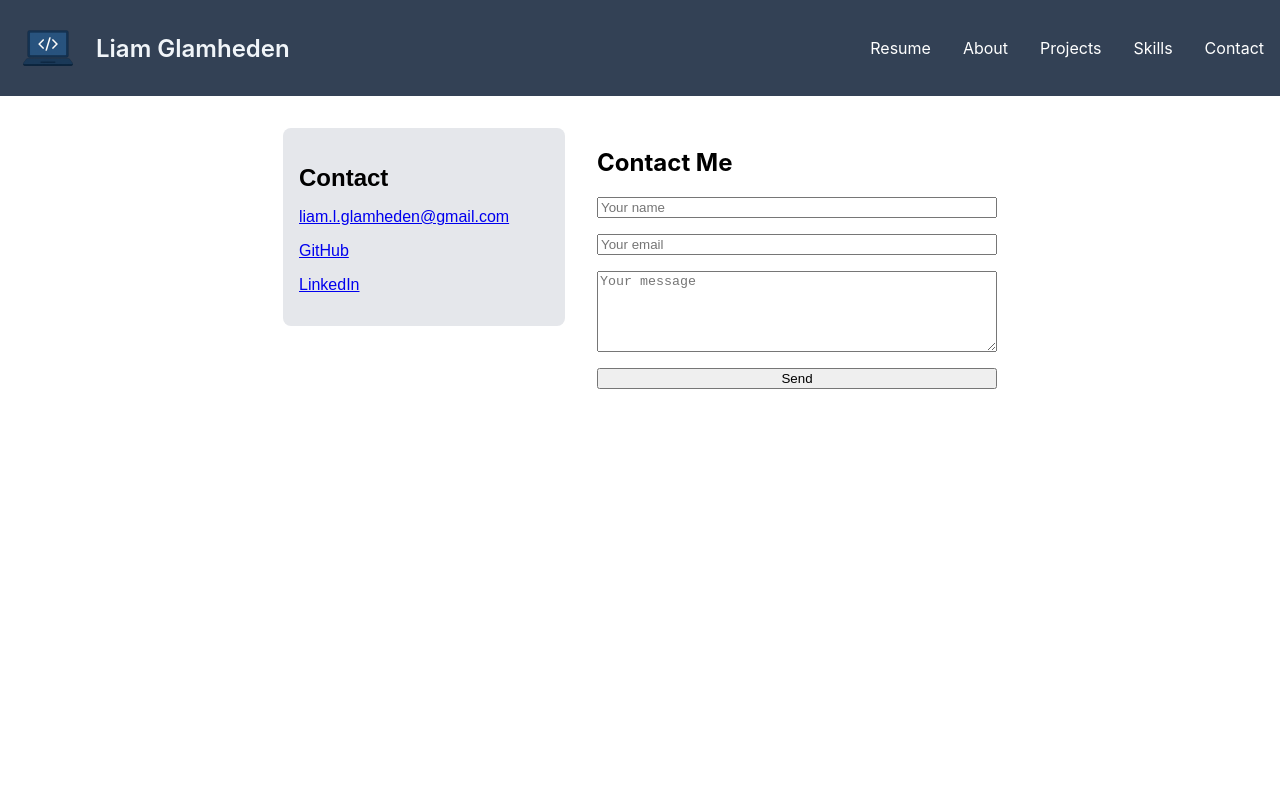
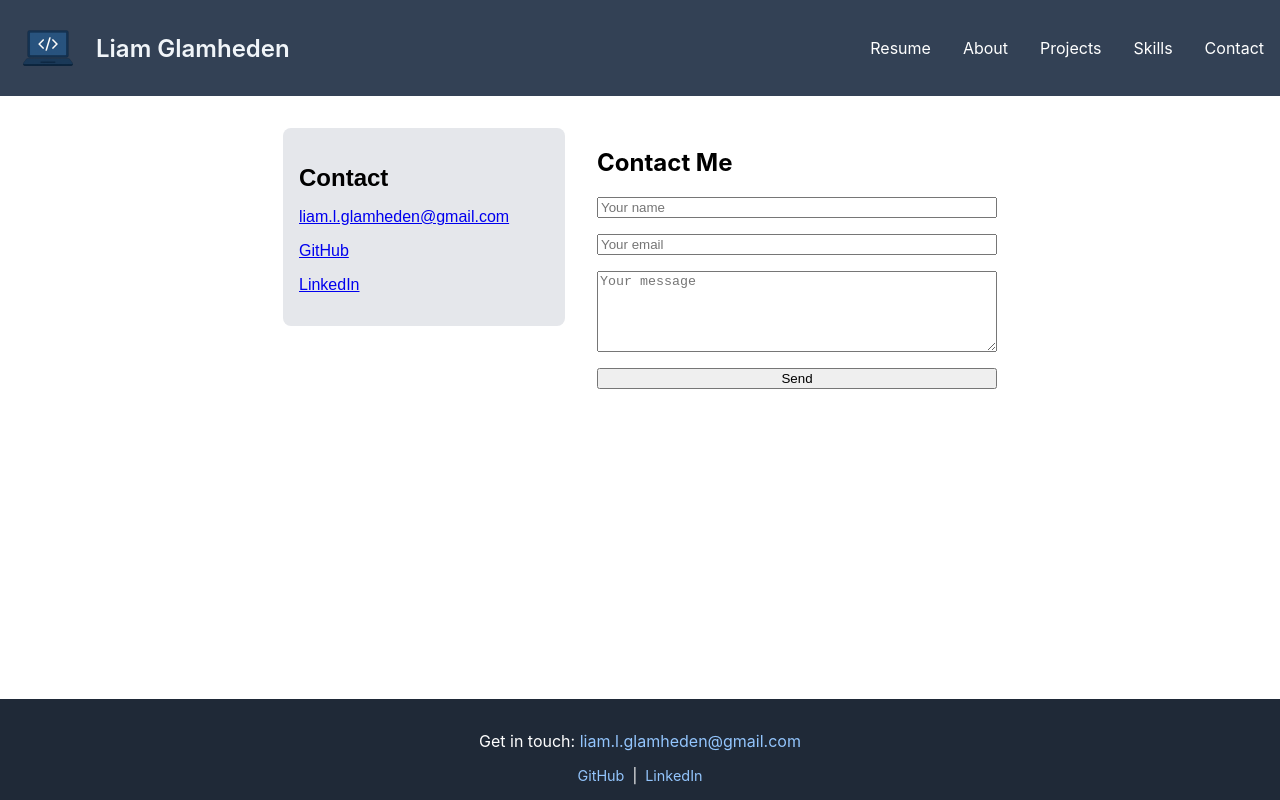
Before and after one commit to LiamGlamheden/fullstack-portfolio, a React (Create React App) app in the folder frontend/: page /contact in a window 1280 px wide. Built offline with nearby package versions, Linux system fonts and the light colour scheme.

Commit message:
add footer

```diff
--- a/frontend/src/App.tsx
+++ b/frontend/src/App.tsx
@@ -1,22 +1,33 @@
 import HomePage from './pages/HomePage';
 import Header from './components/Header';
+import Footer from './components/Footer';
+import AboutPage from './pages/AboutPage';
+import ContactPage from './pages/ContactPage';
 import { BrowserRouter as Router, Routes, Route } from 'react-router-dom';
 import React from 'react';
-import ReactDOM from 'react-dom/client';
-import AboutPage from './pages/AboutPage';
-import ContactPage from './pages/ContactPage';
 
 export default function App() {
   return (
     <Router>
-      <div className="App">
+      <div
+        className="App"
+        style={{
+          display: 'flex',
+          flexDirection: 'column',
+          minHeight: '100vh',
+        }}
+      >
         <Header />
-        <Routes>
-          <Route path='/' element={<HomePage/>} />
-          <Route path='/about' element={<AboutPage/>} />
-          <Route path='/contact' element={<ContactPage/>} />
 
-        </Routes>
+        <main style={{ flex: 1 }}>
+          <Routes>
+            <Route path='/' element={<HomePage />} />
+            <Route path='/about' element={<AboutPage />} />
+            <Route path='/contact' element={<ContactPage />} />
+          </Routes>
+        </main>
+
+        <Footer />
       </div>
     </Router>
   );
--- /dev/null
+++ b/frontend/src/components/Footer.tsx
@@ -0,0 +1,22 @@
+export default function Footer() {
+    return (
+      <footer style={{
+        backgroundColor: "#1f2937",
+        color: "white",
+        padding: "1rem",
+        textAlign: "center",
+        marginTop: "auto"
+      }}>
+        <p>Get in touch: <a href="mailto:liam.l.glamheden@gmail.com" style={{color: "#93c5fd", textDecoration: "none"}}>liam.l.glamheden@gmail.com</a></p>
+        <div style={{ marginTop: "0.5rem", fontSize: "0.9rem" }}>
+          <a href="https://github.com/LiamGlamheden" target="_blank" rel="noopener noreferrer" style={{ color: "#93c5fd", textDecoration: "none", margin: "0 0.5rem" }}>
+            GitHub
+          </a>
+          |
+          <a href="https://www.linkedin.com/in/liam-glamheden-b45463262/" target="_blank" rel="noopener noreferrer" style={{ color: "#93c5fd", textDecoration: "none", margin: "0 0.5rem" }}>
+            LinkedIn
+          </a>
+        </div>
+      </footer>
+    );
+  }
```
